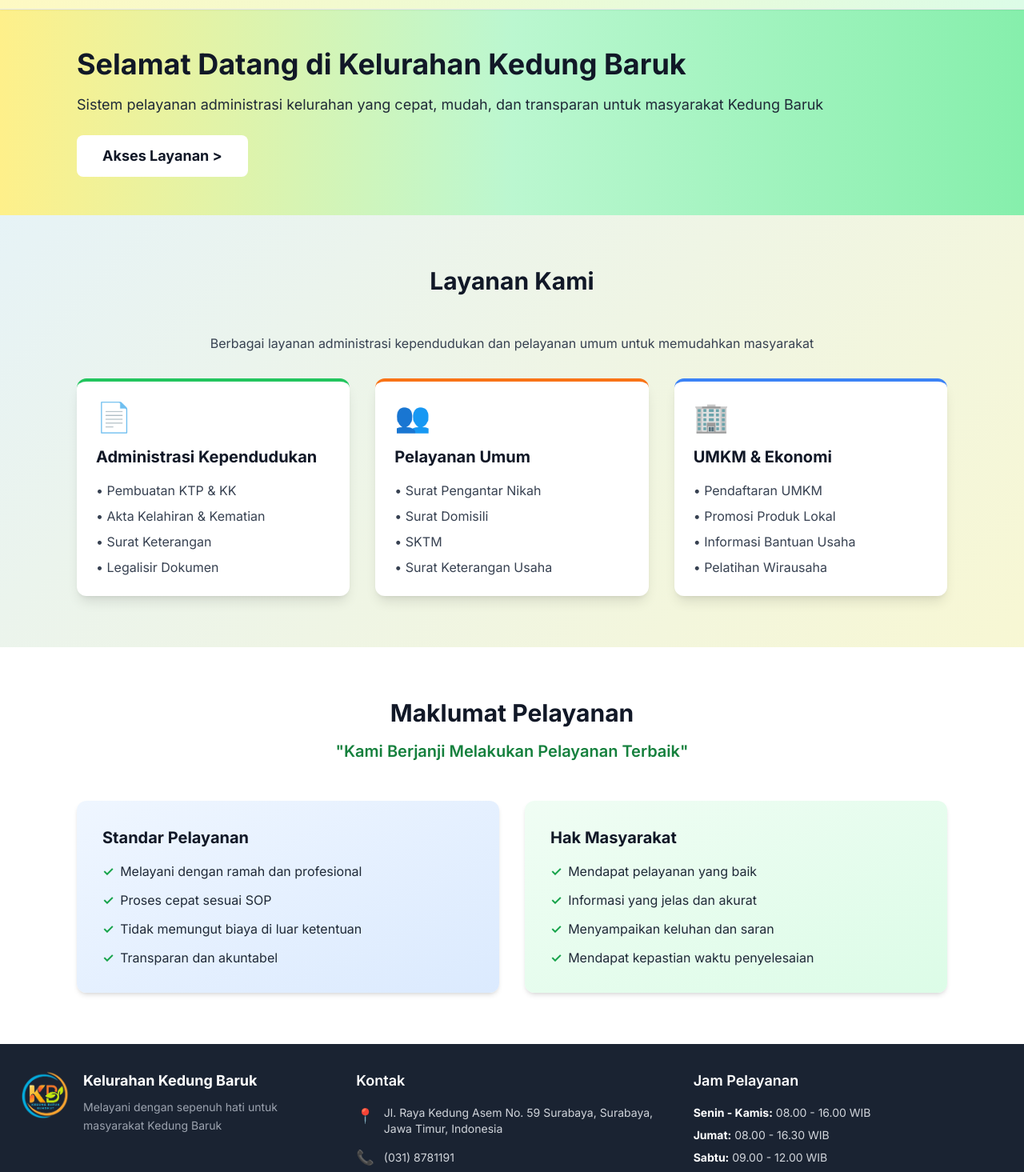
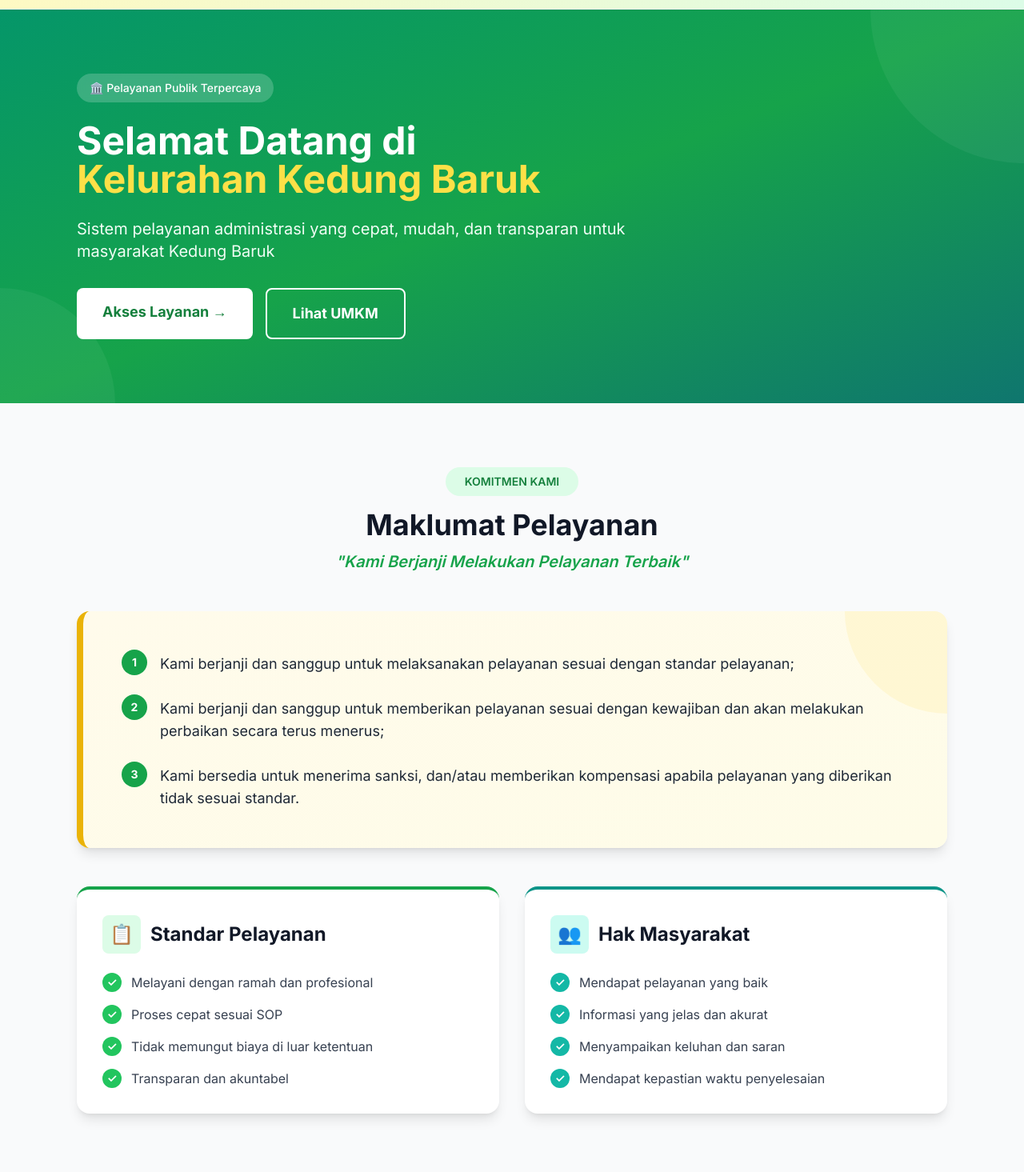
Before and after one commit to kelurahankedungbaruksurabaya-ai/kelurahan-kedungbaruk, a Next.js app: page / in a window 1280 px wide. Shown: the part 85-1550 px from the top of the page at 80% size. Built offline with nearby package versions, Linux system fonts and the light colour scheme.

Commit message:
Update home, login cookies, middleware

```diff
--- a/src/app/admin/login/page.tsx
+++ b/src/app/admin/login/page.tsx
@@ -31,9 +31,12 @@ export default function AdminLoginPage() {
       const data = await response.json();
 
       if (data.success) {
-        // Simpan token di localStorage
+        // ✅ Simpan token di localStorage DAN cookies
         localStorage.setItem("admin_token", data.data.token);
         localStorage.setItem("admin_user", JSON.stringify(data.data.user));
+
+        // ✅ Set cookie untuk middleware
+        document.cookie = `admin_token=${data.data.token}; path=/; max-age=86400`; // 24 jam
 
         // Redirect ke dashboard
         router.push("/admin");
--- a/src/app/admin/page.tsx
+++ b/src/app/admin/page.tsx
@@ -148,6 +148,7 @@ export default function AdminDashboardPage() {
   const handleLogout = () => {
     localStorage.removeItem("admin_token");
     localStorage.removeItem("admin_user");
+    document.cookie = "admin_token=; path=/; max-age=0";
     router.push("/admin/login");
   };
 
--- a/src/app/page.tsx
+++ b/src/app/page.tsx
@@ -4,145 +4,173 @@ import Footer from "@/components/Footer";
 
 export default function HomePage() {
   return (
-    <div className="min-h-screen flex flex-col">
+    <div className="min-h-screen flex flex-col bg-gray-50">
       <Header />
 
       <main className="flex-1">
-        {/* Hero Section */}
-        <section className="bg-gradient-to-r from-yellow-200 via-green-200 to-green-300 py-12 px-6">
-          <div className="container mx-auto max-w-6xl">
-            <h2 className="text-3xl md:text-4xl font-bold text-gray-900 mb-4">
-              Selamat Datang di Kelurahan Kedung Baruk
-            </h2>
-            <p className="text-lg text-gray-800 mb-6 leading-relaxed">
-              Sistem pelayanan administrasi kelurahan yang cepat, mudah, dan transparan untuk masyarakat Kedung Baruk
+        {/* Hero Section - Modern Green Gradient */}
+        <section className="relative bg-gradient-to-br from-emerald-600 via-green-600 to-teal-700 py-20 px-6 overflow-hidden">
+          {/* Decorative Elements */}
+          <div className="absolute top-0 right-0 w-96 h-96 bg-white opacity-5 rounded-full -translate-y-1/2 translate-x-1/2"></div>
+          <div className="absolute bottom-0 left-0 w-72 h-72 bg-white opacity-5 rounded-full translate-y-1/2 -translate-x-1/2"></div>
+
+          <div className="container mx-auto max-w-6xl relative z-10">
+            <div className="max-w-3xl">
+              <div className="inline-block bg-white/20 backdrop-blur-sm px-4 py-2 rounded-full mb-6">
+                <p className="text-white text-sm font-medium">🏛️ Pelayanan Publik Terpercaya</p>
+              </div>
+
+              <h1 className="text-4xl md:text-5xl font-bold text-white mb-6 leading-tight">
+                Selamat Datang di<br />
+                <span className="text-yellow-300">Kelurahan Kedung Baruk</span>
+              </h1>
+
+              <p className="text-lg md:text-xl text-green-50 mb-8 leading-relaxed">
+                Sistem pelayanan administrasi yang cepat, mudah, dan transparan untuk masyarakat Kedung Baruk
               </p>
+
+              <div className="flex flex-wrap gap-4">
                 <Link
                   href="/layanan"
-              className="inline-block bg-white text-gray-900 px-8 py-3 rounded-lg font-bold text-lg hover:shadow-lg transition-shadow"
+                  className="bg-white text-green-700 px-8 py-4 rounded-lg font-bold text-lg hover:bg-green-50 hover:shadow-xl transition-all transform hover:-translate-y-1"
                 >
-              Akses Layanan &gt;
+                  Akses Layanan →
                 </Link>
+                <Link
+                  href="/umkm"
+                  className="bg-transparent border-2 border-white text-white px-8 py-4 rounded-lg font-bold text-lg hover:bg-white/10 transition-all"
+                >
+                  Lihat UMKM
+                </Link>
+              </div>
+            </div>
           </div>
         </section>
 
-        {/* Layanan Kami Section */}
-        <section className="py-16 px-6">
+
+        {/* Maklumat Pelayanan */}
+        <section className="py-20 px-6">
           <div className="container mx-auto max-w-6xl">
-            <h3 className="text-3xl font-bold text-center text-gray-900 mb-12">
-              Layanan Kami
+            {/* Header */}
+            <div className="text-center mb-12">
+              <div className="inline-block bg-green-100 text-green-700 px-6 py-2 rounded-full font-semibold text-sm mb-4">
+                KOMITMEN KAMI
+              </div>
+              <h2 className="text-3xl md:text-4xl font-bold text-gray-900 mb-3">
+                Maklumat Pelayanan
+              </h2>
+              <p className="text-xl text-green-600 font-semibold italic">
+                "Kami Berjanji Melakukan Pelayanan Terbaik"
+              </p>
+            </div>
+
+            {/* Maklumat Box - Format Baru */}
+            <div className="bg-gradient-to-br from-amber-50 to-yellow-50 rounded-2xl shadow-lg p-8 md:p-12 mb-12 border-l-8 border-yellow-500 relative overflow-hidden">
+              {/* Decorative corner */}
+              <div className="absolute top-0 right-0 w-32 h-32 bg-yellow-400 opacity-10 rounded-bl-full"></div>
+
+              <ol className="space-y-6 text-gray-800 text-base md:text-lg leading-relaxed relative z-10">
+                <li className="flex gap-4 items-start">
+                  <span className="flex-shrink-0 w-8 h-8 bg-green-600 text-white rounded-full flex items-center justify-center font-bold text-sm">1</span>
+                  <span className="pt-1">
+                    Kami berjanji dan sanggup untuk melaksanakan pelayanan sesuai dengan standar pelayanan;
+                  </span>
+                </li>
+                <li className="flex gap-4 items-start">
+                  <span className="flex-shrink-0 w-8 h-8 bg-green-600 text-white rounded-full flex items-center justify-center font-bold text-sm">2</span>
+                  <span className="pt-1">
+                    Kami berjanji dan sanggup untuk memberikan pelayanan sesuai dengan kewajiban dan akan melakukan perbaikan secara terus menerus;
+                  </span>
+                </li>
+                <li className="flex gap-4 items-start">
+                  <span className="flex-shrink-0 w-8 h-8 bg-green-600 text-white rounded-full flex items-center justify-center font-bold text-sm">3</span>
+                  <span className="pt-1">
+                    Kami bersedia untuk menerima sanksi, dan/atau memberikan kompensasi apabila pelayanan yang diberikan tidak sesuai standar.
+                  </span>
+                </li>
+              </ol>
+            </div>
+
+            {/* Standar Pelayanan & Hak Masyarakat - 2 Kolom */}
+            <div className="grid md:grid-cols-2 gap-8">
+              {/* Standar Pelayanan */}
+              <div className="bg-white p-8 rounded-2xl shadow-lg border-t-4 border-green-600 hover:shadow-xl transition-shadow">
+                <div className="flex items-center gap-3 mb-6">
+                  <div className="w-12 h-12 bg-green-100 rounded-lg flex items-center justify-center">
+                    <span className="text-2xl">📋</span>
+                  </div>
+                  <h3 className="text-2xl font-bold text-gray-900">
+                    Standar Pelayanan
                   </h3>
-            <p className="text-center text-gray-700 mb-8">
-              Berbagai layanan administrasi kependudukan dan pelayanan umum untuk memudahkan masyarakat
-            </p>
-
-            <div className="grid md:grid-cols-3 gap-8">
-              {/* Card 1 */}
-              <div className="bg-white rounded-xl shadow-lg p-6 hover:shadow-xl transition-shadow border-t-4 border-green-500">
-                <div className="text-4xl mb-4">📄</div>
-                <h4 className="text-xl font-bold mb-4 text-gray-900">
-                  Administrasi Kependudukan
-                </h4>
-                <ul className="space-y-2 text-gray-700">
-                  <li>• Pembuatan KTP & KK</li>
-                  <li>• Akta Kelahiran & Kematian</li>
-                  <li>• Surat Keterangan</li>
-                  <li>• Legalisir Dokumen</li>
+                </div>
+                <ul className="space-y-4 text-gray-700">
+                  <li className="flex items-start gap-3">
+                    <span className="flex-shrink-0 w-6 h-6 bg-green-500 text-white rounded-full flex items-center justify-center text-sm font-bold">✓</span>
+                    <span>Melayani dengan ramah dan profesional</span>
+                  </li>
+                  <li className="flex items-start gap-3">
+                    <span className="flex-shrink-0 w-6 h-6 bg-green-500 text-white rounded-full flex items-center justify-center text-sm font-bold">✓</span>
+                    <span>Proses cepat sesuai SOP</span>
+                  </li>
+                  <li className="flex items-start gap-3">
+                    <span className="flex-shrink-0 w-6 h-6 bg-green-500 text-white rounded-full flex items-center justify-center text-sm font-bold">✓</span>
+                    <span>Tidak memungut biaya di luar ketentuan</span>
+                  </li>
+                  <li className="flex items-start gap-3">
+                    <span className="flex-shrink-0 w-6 h-6 bg-green-500 text-white rounded-full flex items-center justify-center text-sm font-bold">✓</span>
+                    <span>Transparan dan akuntabel</span>
+                  </li>
                 </ul>
               </div>
 
-              {/* Card 2 */}
-              <div className="bg-white rounded-xl shadow-lg p-6 hover:shadow-xl transition-shadow border-t-4 border-orange-500">
-                <div className="text-4xl mb-4">👥</div>
-                <h4 className="text-xl font-bold mb-4 text-gray-900">
-                  Pelayanan Umum
-                </h4>
-                <ul className="space-y-2 text-gray-700">
-                  <li>• Surat Pengantar Nikah</li>
-                  <li>• Surat Domisili</li>
-                  <li>• SKTM</li>
-                  <li>• Surat Keterangan Usaha</li>
-                </ul>
+              {/* Hak Masyarakat */}
+              <div className="bg-white p-8 rounded-2xl shadow-lg border-t-4 border-teal-600 hover:shadow-xl transition-shadow">
+                <div className="flex items-center gap-3 mb-6">
+                  <div className="w-12 h-12 bg-teal-100 rounded-lg flex items-center justify-center">
+                    <span className="text-2xl">👥</span>
                   </div>
-
-              {/* Card 3 */}
-              <div className="bg-white rounded-xl shadow-lg p-6 hover:shadow-xl transition-shadow border-t-4 border-blue-500">
-                <div className="text-4xl mb-4">🏢</div>
-                <h4 className="text-xl font-bold mb-4 text-gray-900">
-                  UMKM & Ekonomi
-                </h4>
-                <ul className="space-y-2 text-gray-700">
-                  <li>• Pendaftaran UMKM</li>
-                  <li>• Promosi Produk Lokal</li>
-                  <li>• Informasi Bantuan Usaha</li>
-                  <li>• Pelatihan Wirausaha</li>
+                  <h3 className="text-2xl font-bold text-gray-900">
+                    Hak Masyarakat
+                  </h3>
+                </div>
+                <ul className="space-y-4 text-gray-700">
+                  <li className="flex items-start gap-3">
+                    <span className="flex-shrink-0 w-6 h-6 bg-teal-500 text-white rounded-full flex items-center justify-center text-sm font-bold">✓</span>
+                    <span>Mendapat pelayanan yang baik</span>
+                  </li>
+                  <li className="flex items-start gap-3">
+                    <span className="flex-shrink-0 w-6 h-6 bg-teal-500 text-white rounded-full flex items-center justify-center text-sm font-bold">✓</span>
+                    <span>Informasi yang jelas dan akurat</span>
+                  </li>
+                  <li className="flex items-start gap-3">
+                    <span className="flex-shrink-0 w-6 h-6 bg-teal-500 text-white rounded-full flex items-center justify-center text-sm font-bold">✓</span>
+                    <span>Menyampaikan keluhan dan saran</span>
+                  </li>
+                  <li className="flex items-start gap-3">
+                    <span className="flex-shrink-0 w-6 h-6 bg-teal-500 text-white rounded-full flex items-center justify-center text-sm font-bold">✓</span>
+                    <span>Mendapat kepastian waktu penyelesaian</span>
+                  </li>
                 </ul>
               </div>
             </div>
           </div>
         </section>
 
-        {/* Maklumat Pelayanan */}
-        <section className="py-16 px-6 bg-white">
-          <div className="container mx-auto max-w-6xl">
-            <h3 className="text-3xl font-bold text-center text-gray-900 mb-4">
-              Maklumat Pelayanan
+        {/* CTA Section */}
+        <section className="py-16 px-6 bg-gradient-to-r from-green-600 to-teal-600">
+          <div className="container mx-auto max-w-4xl text-center">
+            <h3 className="text-3xl md:text-4xl font-bold text-white mb-4">
+              Siap Menggunakan Layanan Kami?
             </h3>
-            <p className="text-center text-xl text-green-700 font-semibold mb-12">
-              "Kami Berjanji Melakukan Pelayanan Terbaik"
+            <p className="text-green-50 text-lg mb-8">
+              Akses berbagai layanan administrasi dengan mudah dan cepat
             </p>
-
-            <div className="grid md:grid-cols-2 gap-8">
-              {/* Standar Pelayanan */}
-              <div className="bg-gradient-to-br from-blue-50 to-blue-100 p-8 rounded-xl shadow-md">
-                <h4 className="text-xl font-bold mb-4 text-gray-900">
-                  Standar Pelayanan
-                </h4>
-                <ul className="space-y-3 text-gray-800">
-                  <li className="flex items-start gap-2">
-                    <span className="text-green-600 font-bold">✓</span>
-                    <span>Melayani dengan ramah dan profesional</span>
-                  </li>
-                  <li className="flex items-start gap-2">
-                    <span className="text-green-600 font-bold">✓</span>
-                    <span>Proses cepat sesuai SOP</span>
-                  </li>
-                  <li className="flex items-start gap-2">
-                    <span className="text-green-600 font-bold">✓</span>
-                    <span>Tidak memungut biaya di luar ketentuan</span>
-                  </li>
-                  <li className="flex items-start gap-2">
-                    <span className="text-green-600 font-bold">✓</span>
-                    <span>Transparan dan akuntabel</span>
-                  </li>
-                </ul>
-              </div>
-
-              {/* Hak Masyarakat */}
-              <div className="bg-gradient-to-br from-green-50 to-green-100 p-8 rounded-xl shadow-md">
-                <h4 className="text-xl font-bold mb-4 text-gray-900">
-                  Hak Masyarakat
-                </h4>
-                <ul className="space-y-3 text-gray-800">
-                  <li className="flex items-start gap-2">
-                    <span className="text-green-600 font-bold">✓</span>
-                    <span>Mendapat pelayanan yang baik</span>
-                  </li>
-                  <li className="flex items-start gap-2">
-                    <span className="text-green-600 font-bold">✓</span>
-                    <span>Informasi yang jelas dan akurat</span>
-                  </li>
-                  <li className="flex items-start gap-2">
-                    <span className="text-green-600 font-bold">✓</span>
-                    <span>Menyampaikan keluhan dan saran</span>
-                  </li>
-                  <li className="flex items-start gap-2">
-                    <span className="text-green-600 font-bold">✓</span>
-                    <span>Mendapat kepastian waktu penyelesaian</span>
-                  </li>
-                </ul>
-              </div>
-            </div>
+            <Link
+              href="/layanan"
+              className="inline-block bg-white text-green-700 px-10 py-4 rounded-lg font-bold text-lg hover:bg-green-50 hover:shadow-xl transition-all transform hover:-translate-y-1"
+            >
+              Lihat Semua Layanan →
+            </Link>
           </div>
         </section>
       </main>
--- a/src/components/Footer.tsx
+++ b/src/components/Footer.tsx
@@ -34,7 +34,7 @@ export default function Footer() {
               </div>
               <div className="flex items-center gap-3">
                 <span className="text-green-400 text-lg">📞</span>
-                <span>(031) 8781191</span>
+                <span>085168605002</span>
               </div>
               <div className="flex items-center gap-3">
                 <span className="text-green-400 text-lg">✉️</span>
--- a/src/lib/constants.ts
+++ b/src/lib/constants.ts
@@ -3,7 +3,6 @@ export const KEPERLUAN_OPTIONS = [
   "pindah dalam kota",
   "pindah keluar",
   "keabsahan",
-  "legalisir",
   "pengajuan ktp orang asing",
   "perubahan biodata",
   "pemutakhiran gelar",
@@ -26,7 +25,7 @@ export const KEPERLUAN_OPTIONS = [
   "perubahan nama akta perceraian",
   "surat keterangan sudah menikah",
   "perubahan biodata peristiwa penting dengan",
-  "surat pertanyaan belum memiliki rumah",
+  "surat pernyataan belum memiliki rumah",
   "surat pernyataan belum pernah menikah",
   "surat pengantar nikah",
   "surat kuasa khusus untuk pembayaran pensiun",
@@ -39,13 +38,14 @@ export const KEPERLUAN_OPTIONS = [
   "surat permohonan penerbitan BPKB (untuk kehilangan BPKPB)",
   "Surat keterangan ahli waris",
   "surat pernyataan penghasilan untuk non formal",
-  "surat keterangan domisili (lembaga berbadan hukum, lembaga berbadan usaha, lembaga non berbadan hukum dan lembaga non berbadan usaha"
+  "surat keterangan domisili (lembaga berbadan hukum, lembaga berbadan usaha, lembaga non berbadan hukum dan lembaga non berbadan usaha)",
+  "surat keterangan Domisili (Umum/Pribadi)"
 ];
 
 export const KELURAHAN_INFO = {
   name: "Kelurahan Kedung Baruk",
   address: "Jl. Raya Kedung Asem No. 59 Surabaya, Surabaya, Jawa Timur, Indonesia",
-  phone: "(031) 8781191",
+  phone: "085168605002",
   email: "kel_kedungbaruk@surabaya.go.id",
 };
 
```
Also changed, not shown: middleware.ts (added, +36 -0 lines). Lines whose indentation alone changed are shown as unchanged.
